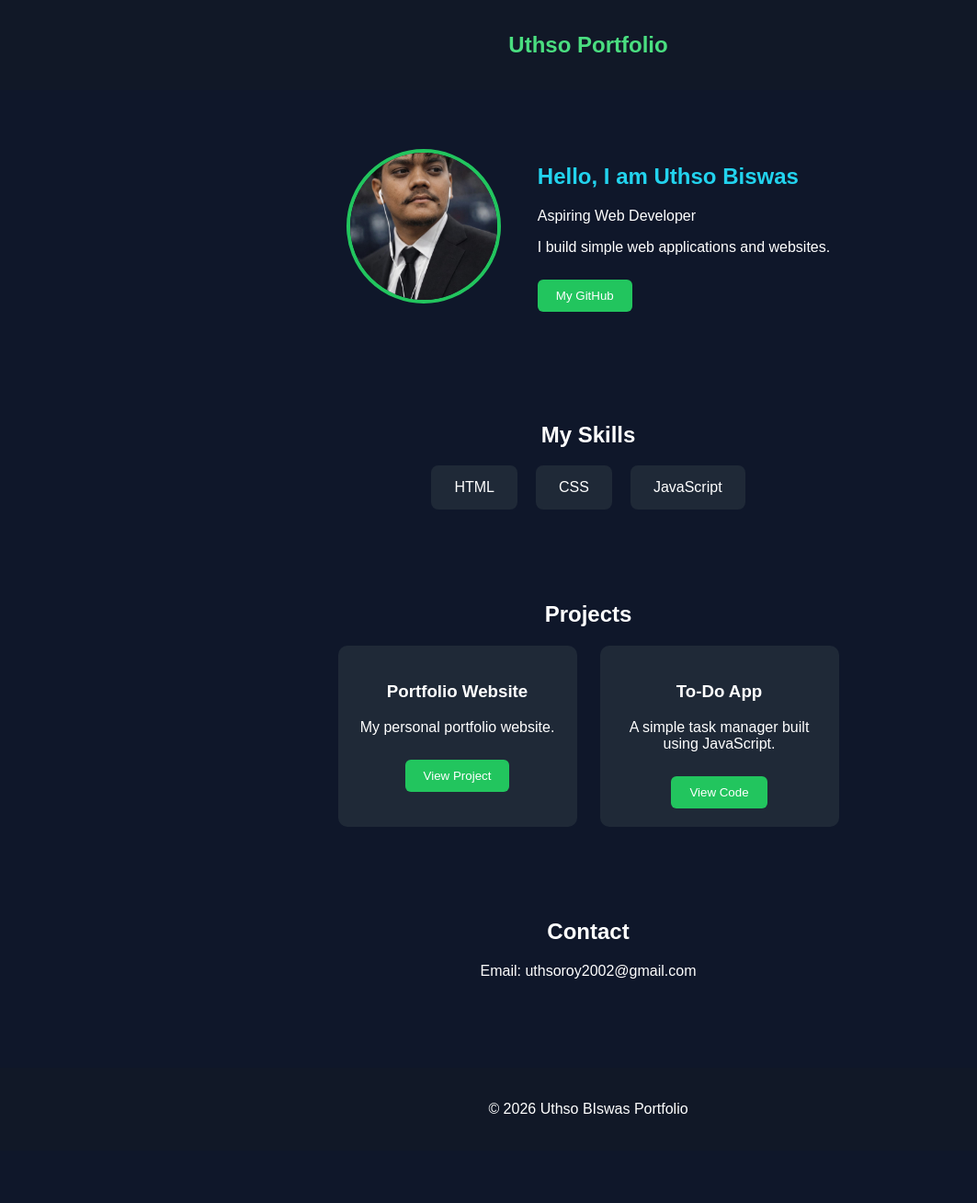
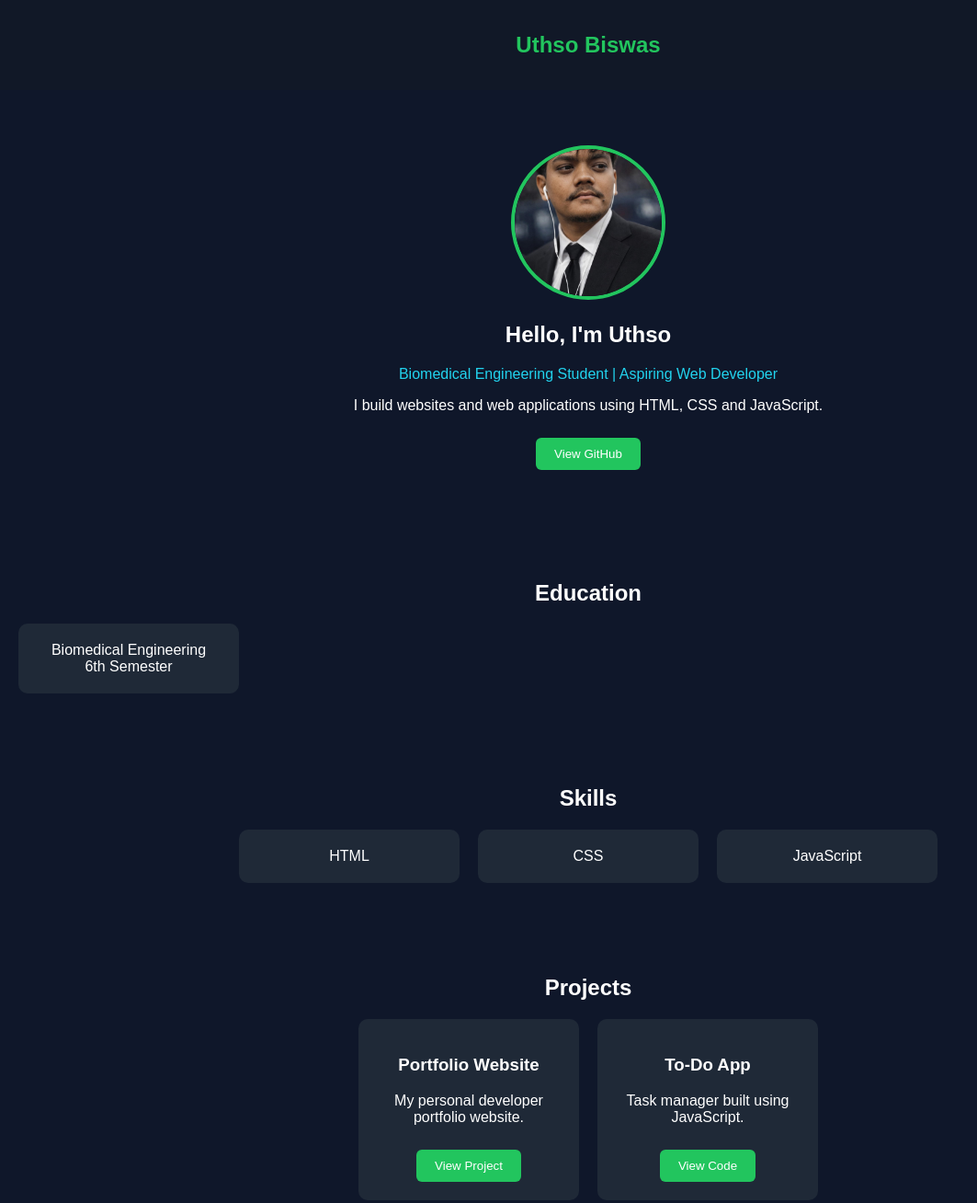
Before and after one commit to uthsobiswas/portfolio, a plain HTML site: page index.html in a window 1280 px wide. Shown: the top 1308 px of the page at 92% size, without its empty margins (0-1063 px from the left). Before the commit the page ends 1251 px from the top, so only its background shows below. Drawn offline with Linux system fonts and the light colour scheme.

Commit message:
Add files via upload

```diff
--- a/index.html
+++ b/index.html
@@ -3,72 +3,93 @@
 
 <head>
 <meta charset="UTF-8">
-<title>Uthso Portfolio</title>
+<title>Uthso Biswas | Web Developer</title>
 <link rel="stylesheet" href="style.css">
 </head>
 
 <body>
 
-<nav class="navbar">
-<h2>Uthso Portfolio</h2>
+<nav>
+<h2>Uthso Biswas</h2>
 </nav>
 
 <section class="hero">
 
-<div class="hero-left">
-<img src="profile.jpg" alt="Uthso Photo" class="profile">
+<img src="profile.jpg" class="profile" alt="Uthso Photo">
+
+<h1>Hello, I'm Uthso</h1>
+
+<p class="subtitle">
+Biomedical Engineering Student | Aspiring Web Developer
+</p>
+
+<p>
+I build websites and web applications using HTML, CSS and JavaScript.
+</p>
+
+<a href="https://github.com/uthsobiswas" target="_blank">
+<button>View GitHub</button>
+</a>
+
+</section>
+
+
+<section>
+
+<h2>Education</h2>
+
+<div class="card">
+Biomedical Engineering<br>
+6th Semester
 </div>
 
-<div class="hero-right">
-<h1>Hello, I am Uthso Biswas</h1>
-<p>Aspiring Web Developer</p>
-<p>I build simple web applications and websites.</p>
+</section>
 
-<a href="https://github.com/uthsobiswas" target="_blank">
-<button>My GitHub</button>
-</a>
+
+<section>
+
+<h2>Skills</h2>
+
+<div class="grid">
+
+<div class="card">HTML</div>
+<div class="card">CSS</div>
+<div class="card">JavaScript</div>
 
 </div>
 
 </section>
 
 
-<section class="skills-section">
+<section>
 
-<h2>My Skills</h2>
+<h2>Projects</h2>
 
-<div class="skills">
+<div class="grid">
 
-<div class="skill-card">HTML</div>
-<div class="skill-card">CSS</div>
-<div class="skill-card">JavaScript</div>
+<div class="card">
+
+<h3>Portfolio Website</h3>
+
+<p>My personal developer portfolio website.</p>
+
+<a href="https://uthsobiswas.github.io/portfolio/" target="_blank">
+<button>View Project</button>
+</a>
 
 </div>
 
-</section>
 
+<div class="card">
 
-<section class="projects-section">
+<h3>To-Do App</h3>
 
-<h2>Projects</h2>
+<p>Task manager built using JavaScript.</p>
 
-<div class="projects">
-
-<div class="project-card">
-<h3>Portfolio Website</h3>
-<p>My personal portfolio website.</p>
-<a href="https://uthsobiswas.github.io/portfolio/" target="_blank">
-<button>View Project</button>
-</a>
-</div>
-
-
-<div class="project-card">
-<h3>To-Do App</h3>
-<p>A simple task manager built using JavaScript.</p>
 <a href="https://github.com/uthsobiswas" target="_blank">
 <button>View Code</button>
 </a>
+
 </div>
 
 </div>
@@ -76,7 +97,7 @@
 </section>
 
 
-<section class="contact">
+<section>
 
 <h2>Contact</h2>
 
@@ -87,9 +108,10 @@
 
 <footer>
 
-<p>© 2026 Uthso BIswas Portfolio</p>
+<p>© 2026 Uthso Biswas</p>
 
 </footer>
 
 </body>
+
 </html>
--- a/style.css
+++ b/style.css
@@ -1,27 +1,22 @@
 body{
 background:#0f172a;
 color:white;
-font-family:Arial;
+font-family:Arial, sans-serif;
 margin:0;
-}
-
-.navbar{
-background:#111827;
-padding:15px;
 text-align:center;
 }
 
-.navbar h2{
-color:#4ade80;
+nav{
+background:#111827;
+padding:15px;
+}
+
+nav h2{
+color:#22c55e;
 }
 
 .hero{
-display:flex;
-justify-content:center;
-align-items:center;
-gap:40px;
-padding:60px;
-flex-wrap:wrap;
+padding:60px 20px;
 }
 
 .profile{
@@ -32,7 +27,7 @@ object-fit:cover;
 border:4px solid #22c55e;
 }
 
-.hero-right h1{
+.subtitle{
 color:#22d3ee;
 }
 
@@ -50,56 +45,27 @@ button:hover{
 background:#16a34a;
 }
 
-.skills-section{
-text-align:center;
-padding:40px;
+section{
+padding:40px 20px;
 }
 
-.skills{
+.grid{
 display:flex;
 justify-content:center;
 gap:20px;
 flex-wrap:wrap;
+margin-top:20px;
 }
 
-.skill-card{
-background:#1f2937;
-padding:15px 25px;
-border-radius:8px;
-}
-
-.projects-section{
-text-align:center;
-padding:40px;
-}
-
-.projects{
-display:flex;
-justify-content:center;
-gap:25px;
-flex-wrap:wrap;
-}
-
-.project-card{
+.card{
 background:#1f2937;
 padding:20px;
-width:220px;
 border-radius:10px;
-transition:0.3s;
-}
-
-.project-card:hover{
-transform:scale(1.05);
-}
-
-.contact{
-text-align:center;
-padding:40px;
+width:200px;
 }
 
 footer{
 background:#111827;
-text-align:center;
 padding:20px;
-margin-top:40px;
+margin-top:30px;
 }
```
